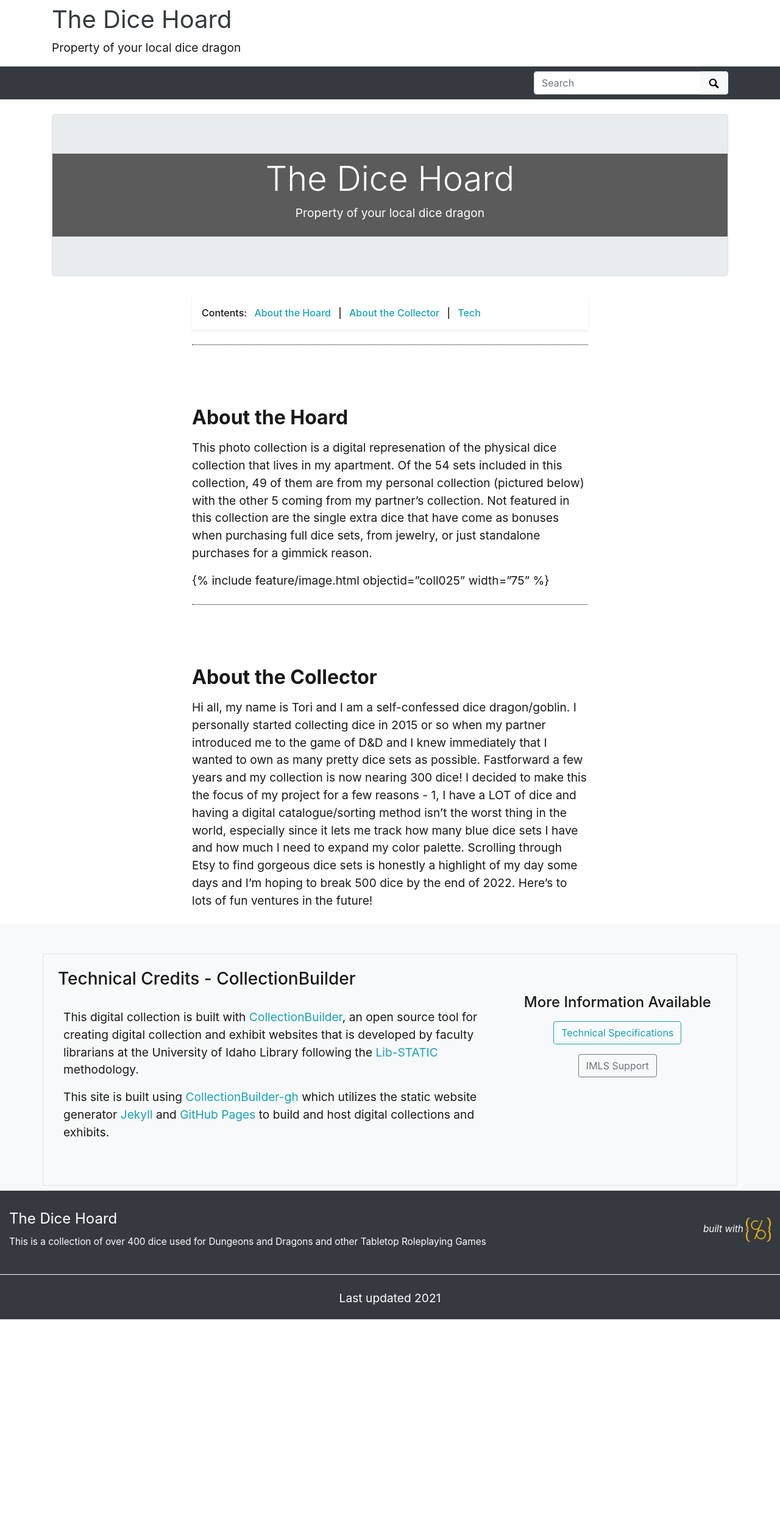
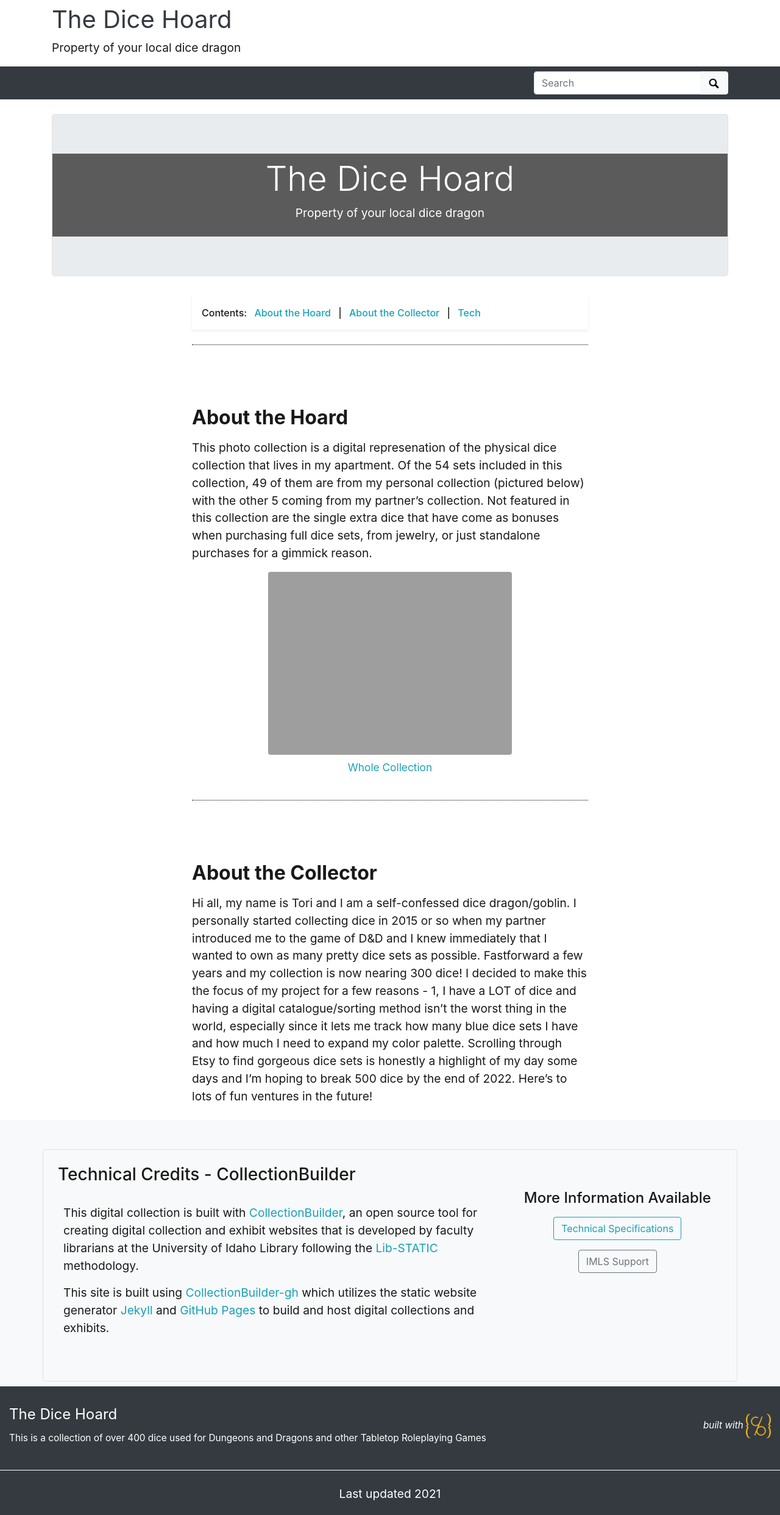
Before and after one commit to vsneden/TheDiceHoard2021, a Jekyll site: the page built from pages/about.md, in a window 1280 px wide. Shown: the whole page at 61% size. Built offline with Jekyll 4.4.1, drawn with Linux system fonts in a browser that asks for light colours; before the commit the page ends 2164 px from its top, so only the background shows below that.

Commit message:
Update about.md

```diff
--- a/pages/about.md
+++ b/pages/about.md
@@ -8,14 +8,14 @@ credits: true
 # Look in _includes/feature for options to easily add features to the page
 ---
 
-{% include feature/jumbotron.html objectid=coll056 %}
+{% include feature/jumbotron.html objectid="coll056" %}
 
 {% include feature/nav-menu.html sections="About the Hoard;About the Collector" %}
 
 ## About the Hoard
 This photo collection is a digital represenation of the physical dice collection that lives in my apartment. Of the 54 sets included in this collection, 49 of them are from my personal collection (pictured below) with the other 5 coming from my partner's collection. Not featured in this collection are the single extra dice that have come as bonuses when purchasing full dice sets, from jewelry, or just standalone purchases for a gimmick reason.
 
-{% raw %}{% include feature/image.html objectid="coll025" width="75" %}{% endraw %}
+{% include feature/image.html objectid="coll055" width="75" %}
 
 ## About the Collector
 Hi all, my name is Tori and I am a self-confessed dice dragon/goblin. I personally started collecting dice in 2015 or so when my partner introduced me to the game of D&D and I knew immediately that I wanted to own as many pretty dice sets as possible. Fastforward a few years and my collection is now nearing 300 dice! I decided to make this the focus of my project for a few reasons - 1, I have a LOT of dice and having a digital catalogue/sorting method isn't the worst thing in the world, especially since it lets me track how many blue dice sets I have and how much I need to expand my color palette. Scrolling through Etsy to find gorgeous dice sets is honestly a highlight of my day some days and I'm hoping to break 500 dice by the end of 2022. Here's to lots of fun ventures in the future!
```
